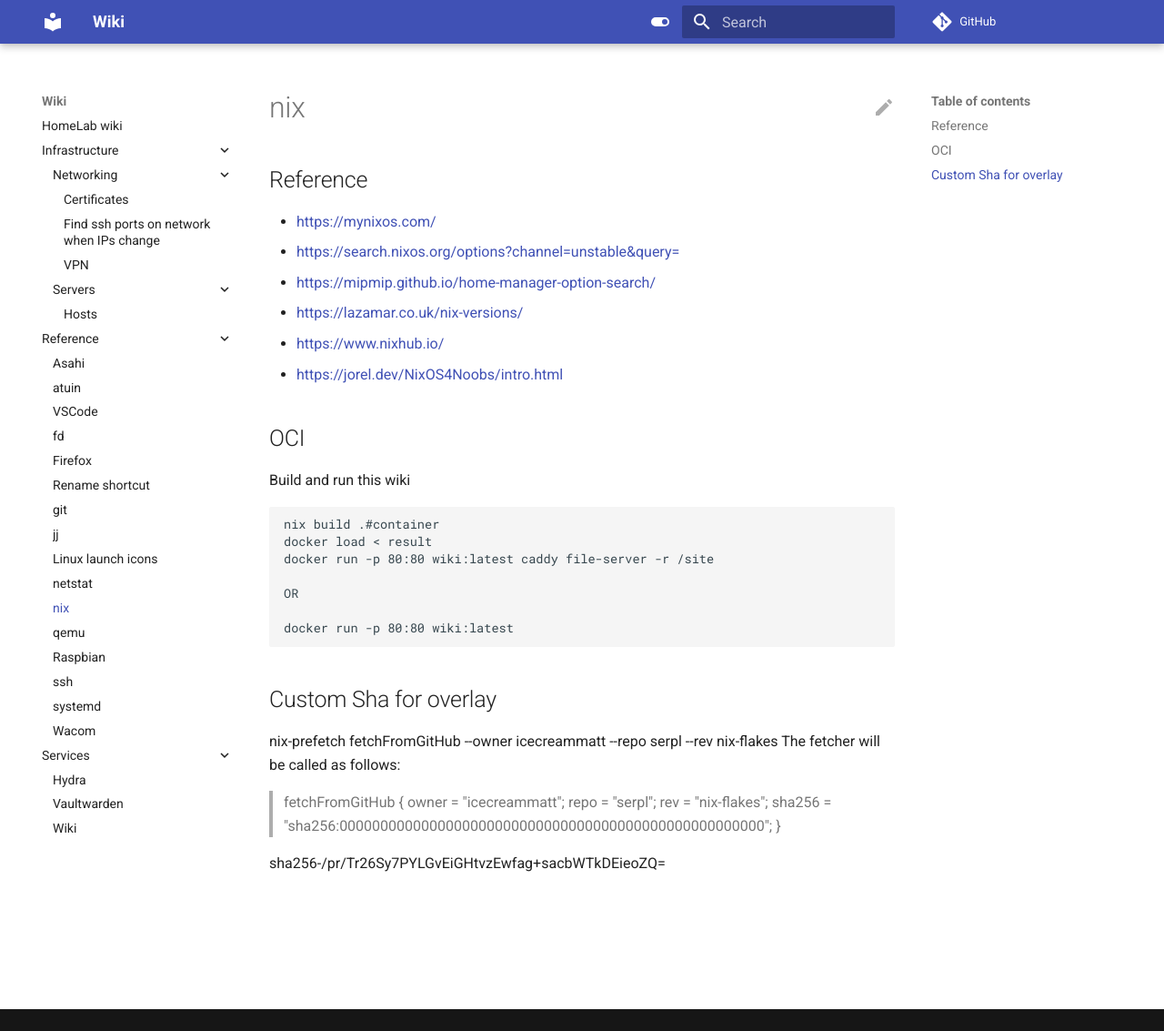
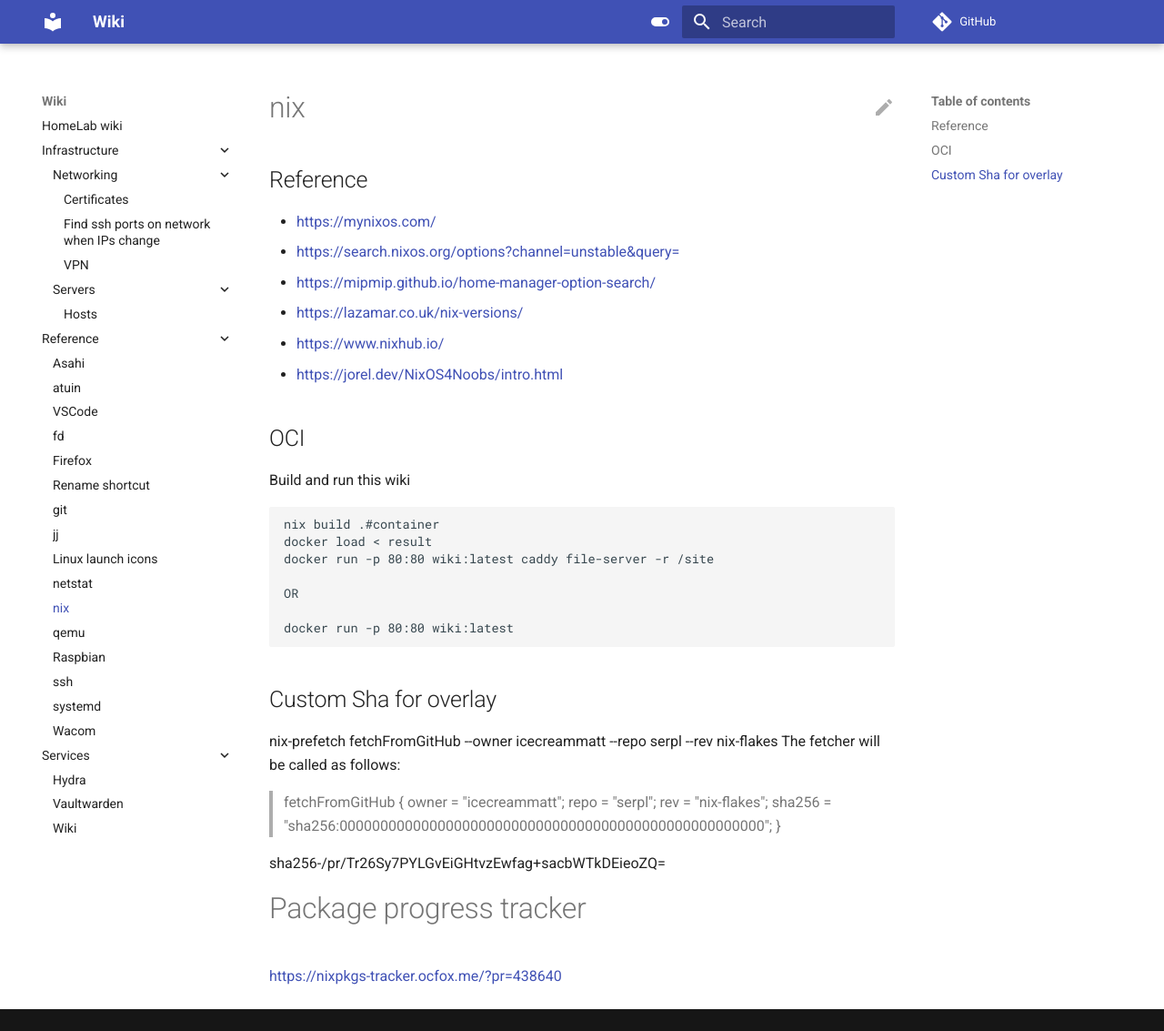
Before and after one commit to icecreammatt/wiki, an MkDocs documentation site: the page built from docs/reference/nix.md, in a window 1280 px wide and 1133 px high. Shown: the whole window at 91% size. Built offline with MkDocs 1.6.1 and Material for MkDocs 9.7.7, drawn with Linux system fonts in a browser that asks for light colours; comment, search, counter and statistics services are not loaded.

Commit message:
docs: add link to nix package tracker

```diff
--- a/docs/reference/nix.md
+++ b/docs/reference/nix.md
@@ -34,3 +34,7 @@ The fetcher will be called as follows:
 > }
 
 sha256-/pr/Tr26Sy7PYLGvEiGHtvzEwfag+sacbWTkDEieoZQ=
+
+# Package progress tracker
+
+[https://nixpkgs-tracker.ocfox.me/?pr=438640](https://nixpkgs-tracker.ocfox.me/?pr=438640)
```
